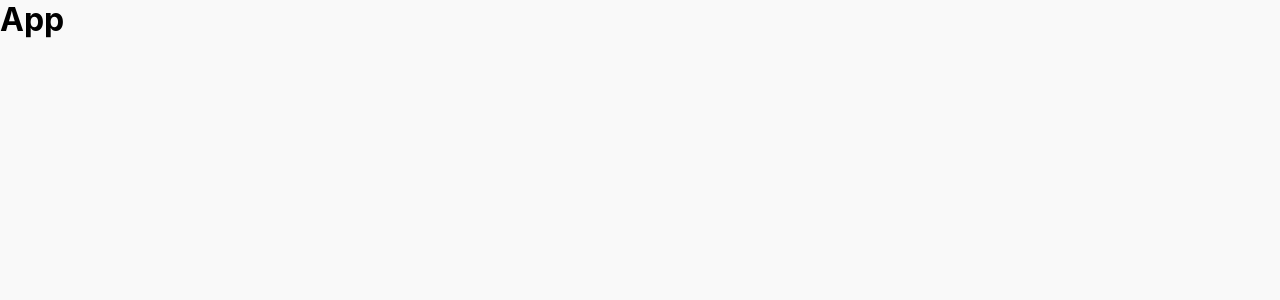
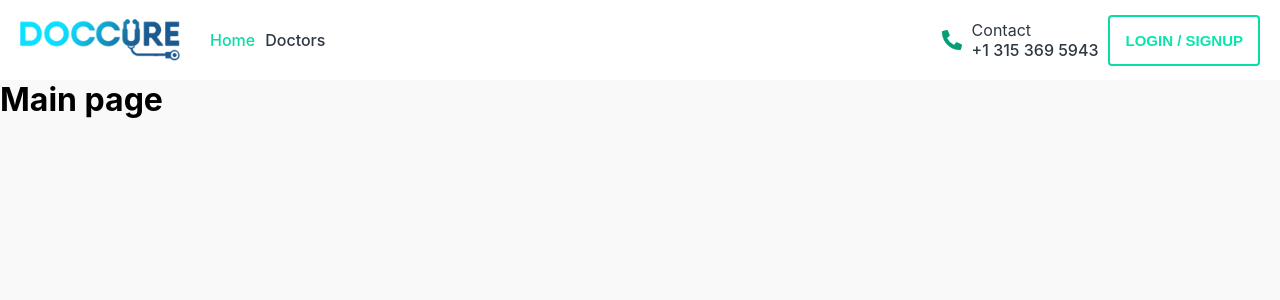
Before and after one commit to bogdanaks/doccure, a React (Create React App) app in the folder client/: page / in a window 1280 px wide. Shown: the top 300 px of the page. Built offline with nearby package versions, Linux system fonts and the light colour scheme.

Commit message:
Базовая маршрутизация

```diff
--- a/client/src/App.js
+++ b/client/src/App.js
@@ -1,9 +1,20 @@
 import React from 'react'
+import { BrowserRouter as Router, Route, Switch } from 'react-router-dom'
+
+import { Navbar } from './components/Navbar/Navbar'
+import { Main } from './pages/Main/Main'
+import { Doctors } from './pages/Doctors/Doctors'
 
 function App() {
     return (
         <div className="App">
-            <h1>App</h1>
+            <Router>
+                <Navbar />
+                <Switch>
+                    <Route path="/" component={Main} exact />
+                    <Route path="/doctors" component={Doctors} exact />
+                </Switch>
+            </Router>
         </div>
     )
 }
```
